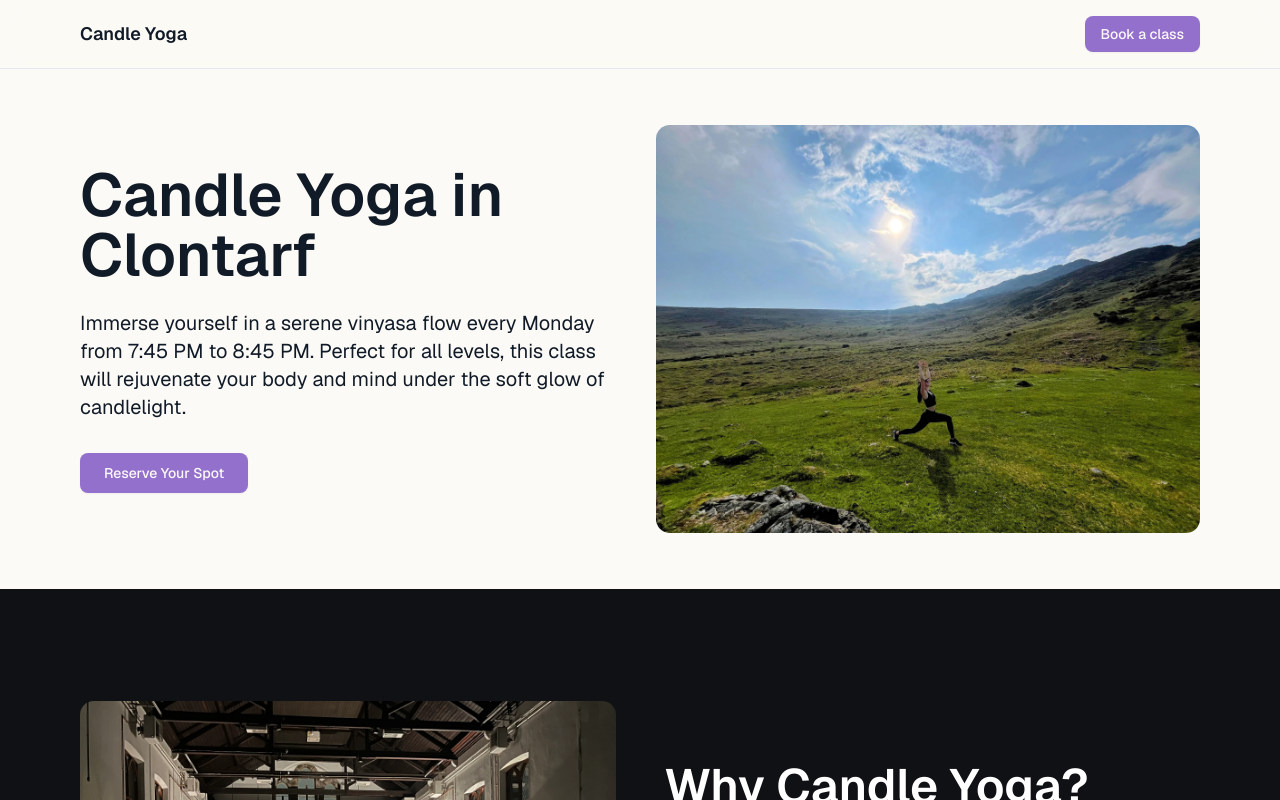
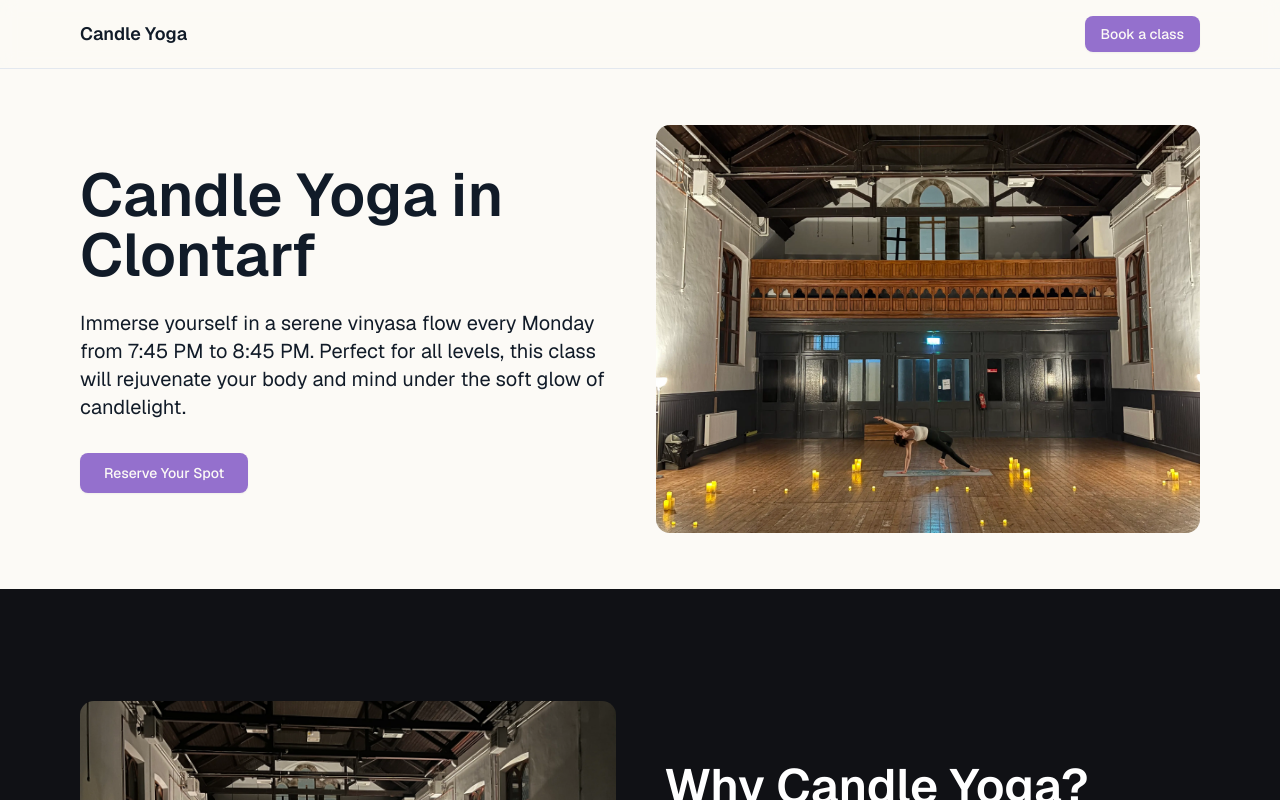
Before and after one commit to wardch/come-yoga-with-mary, a Next.js app: page / in a window 1280 px wide. Shown: the top 800 px of the page. Built offline with nearby package versions, Linux system fonts and the light colour scheme; no server answers; a web font is replaced by a local one.

Commit message:
new image

```diff
--- a/src/app/layout.tsx
+++ b/src/app/layout.tsx
@@ -83,11 +83,6 @@ export const metadata: Metadata = {
   },
 };
 
-export default function RootLayout({
-  children,
-}: Readonly<{
-  children: React.ReactNode;
-}>) {
 const structuredData = {
   '@context': 'https://schema.org',
   '@type': 'LocalBusiness',
@@ -135,6 +130,11 @@ export default function RootLayout({
   },
 };
 
+export default function RootLayout({
+  children,
+}: Readonly<{
+  children: React.ReactNode;
+}>) {
   return (
     <html lang="en">
       <Analytics />
--- a/src/app/page.tsx
+++ b/src/app/page.tsx
@@ -62,7 +62,7 @@ export default function Home() {
 
           <div className="relative aspect-[4/3] w-full overflow-hidden rounded-xl">
             <Image
-              src="/images/yoga-field.webp"
+              src="/images/mary-hero.webp"
               alt="Peaceful yoga mat placed on a field with warm candlelit tones, representing the serene outdoor yoga experience"
               fill
               priority
```
Also changed, not shown: public/images/mary-hero.webp (added). Lines whose indentation alone changed are shown as unchanged.
